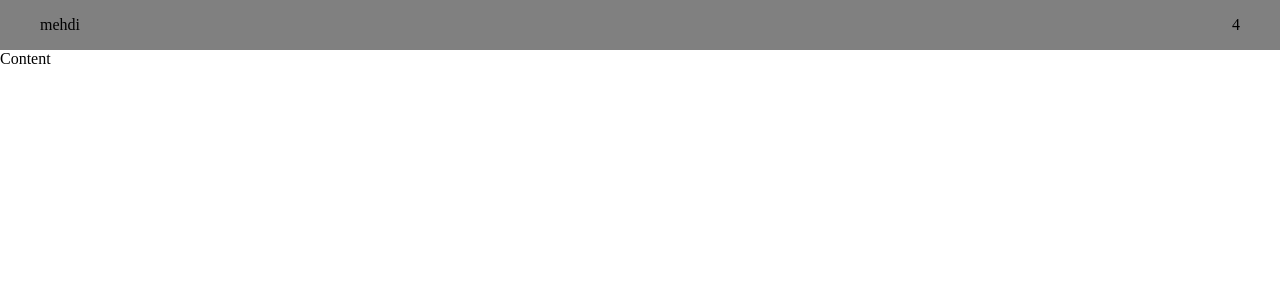
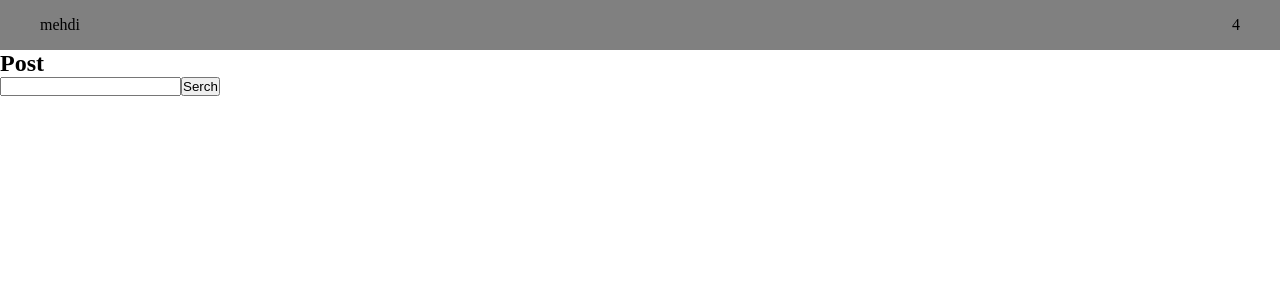
Before and after one commit to koushki-io/Pagination, a React (Create React App) app: page / in a window 1280 px wide. Shown: the top 300 px of the page. Built offline with nearby package versions, Linux system fonts and the light colour scheme.

Commit message:
add serch box in content

```diff
--- a/src/components/home/content/Content.js
+++ b/src/components/home/content/Content.js
@@ -1,8 +1,16 @@
 import React from 'react'
+import styles from './content.module.css'
 
 const Content = () => {
   return (
-    <div  >Content</div>
+    <div className={styles.Content}>
+        <h2>Post</h2>
+        <div className={styles.SerchBox}>
+            <input type="text" />
+            <button>Serch</button>
+        </div>
+        <div className={styles.Post}></div>
+    </div>
   )
 }
 
```
